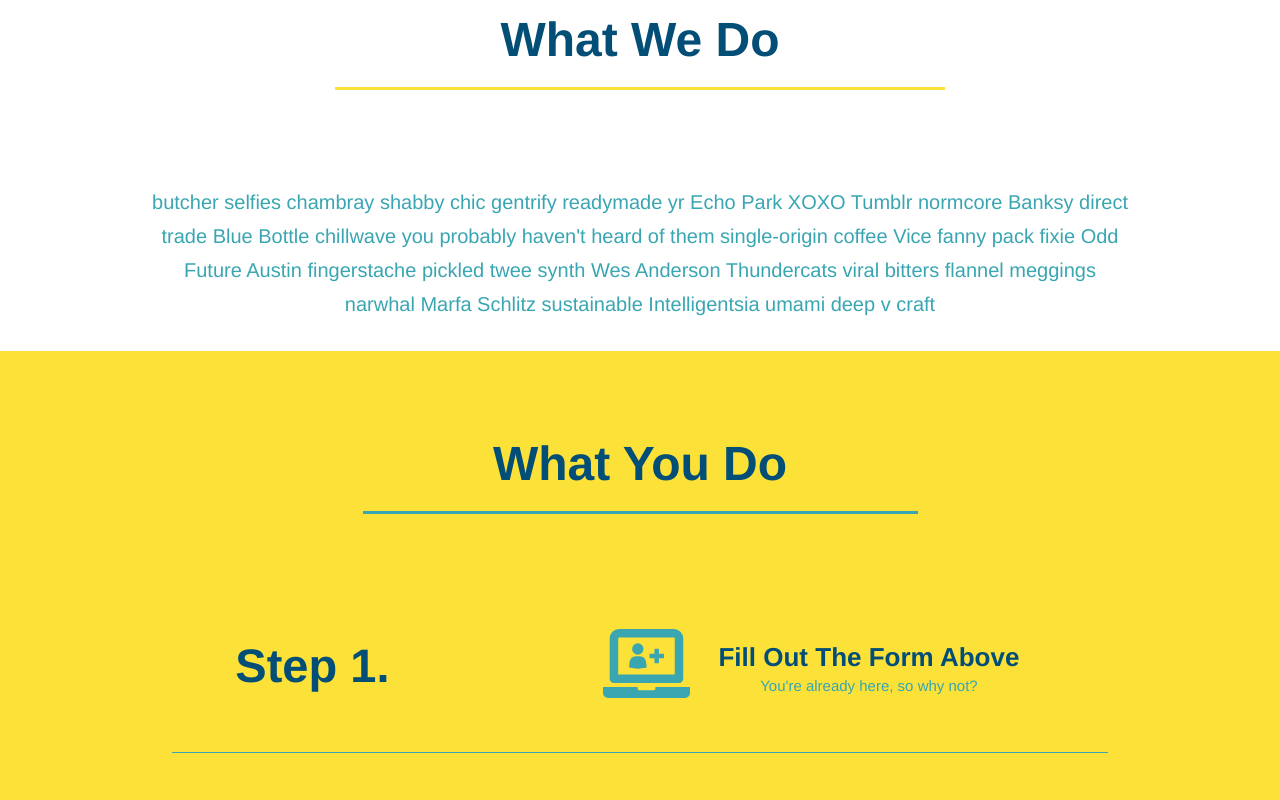
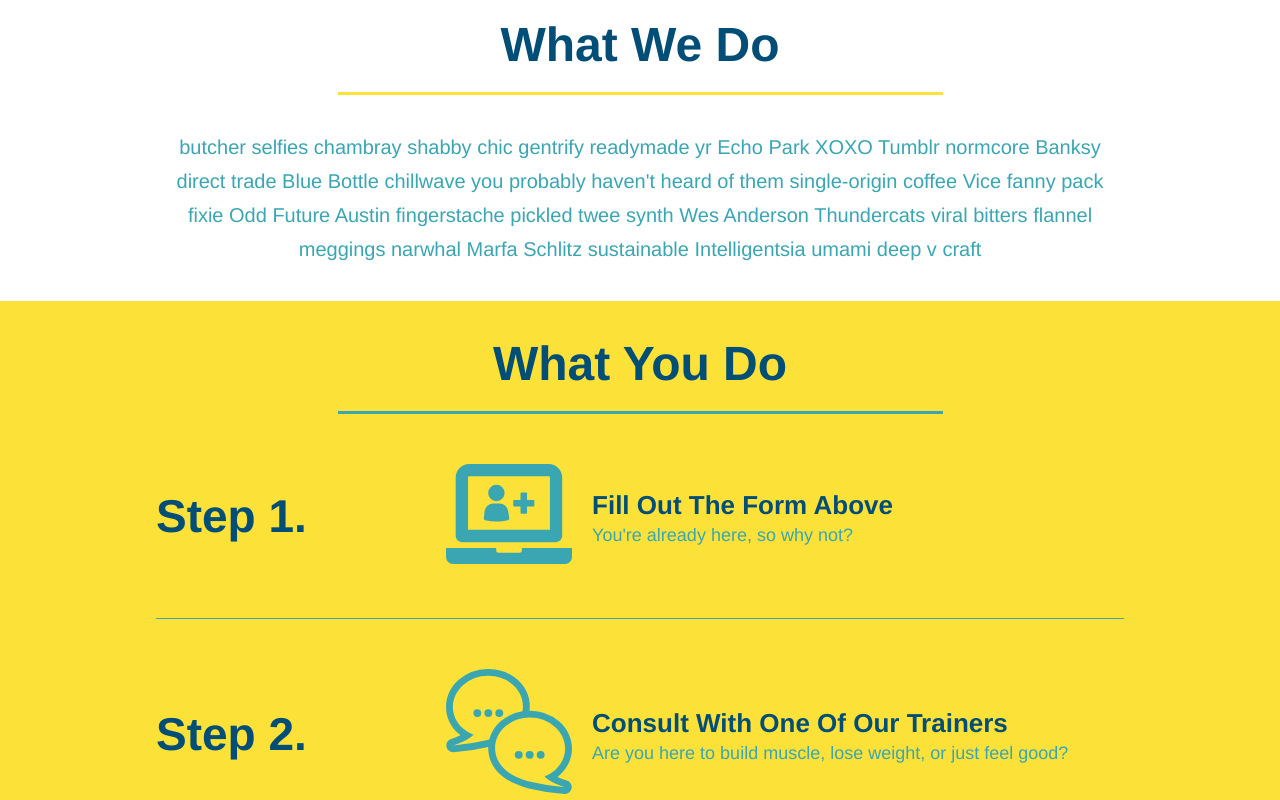
Before and after one commit to ProjectsCodingCamp/Module-1-2-Run-Buddy-Project, a plain HTML site: page index.html in a window 1280 px wide. Shown: the part 700-1500 px from the top of the page. Drawn offline with Linux system fonts and the light colour scheme.

Commit message:
Modified

```diff
--- a/assets/css/style.css
+++ b/assets/css/style.css
@@ -106,36 +106,31 @@ header nav ul li a {
     font-size: 16px;
 }
 
-/* What We Do Section */
 
-.flex-row{
-    display: flex;
-    flex-direction: row;
-    display: block;
-    text-align: center;
-    padding: 30px;
+/* WHAT WE DO STYLES */
+
+.intro{
+    padding: 35px;
 }
 
-.intro p{
-    color: var(--tertiary-color);
+.intro p {
+    line-height: 1.7;
+    color: #39a6b2;
+    width: 80%;
+    margin: 0 auto;
     font-size: 20px;
-    margin: 0 auto;
-    line-height: 1.7;
-    width: 80%;
     text-align: center;
+  }
 
 
-}
 
-/* What You Do Section */
+  /* WHAT YOU DO STYLES START */
+  .steps {
+    background: #fce138;
+    padding: 35px;
+  }
 
-.steps{
-    text-align: center;
-    background: #fce138;
-    padding: 55px;
-}
-
-.step{
+  .step {
     margin: 50px auto;
     padding-bottom: 50px;
     width: 80%;
@@ -145,53 +140,46 @@ header nav ul li a {
     align-items: center;
     justify-content: space-between;
 
-}
+  }
 
-.step-info {
+  .step h3 {
+    color: #024e76;
+    font-size: 46px;
+    flex: 1 30%;
+  }
+
+  .step-info {
+    flex: 2 70%;
     display: flex;
     flex-wrap: wrap;
     align-items: center;
-    flex: 2 70%;
-    padding-left: 150px;
-}
+  }
 
-.step-text{
-    flex: 12;
-    margin-right: 80px;
-
-}
-
-.step-img{
+  .step-img {
     flex: 1 12%;
     margin-right: 20px;
+  }
 
-}
+  .step-img img {
+    max-width: 100%;
+  }
 
-.step-text h4{
-    color: #024e76;
+  .step-text {
+    flex: 12;
+  }
+
+  .step-text p {
+    color: #39a6b2;
+    font-size: 18px;
+  }
+
+  .step-text h4 {
     font-size: 26px;
     line-height: 1.5;
-
-}
-
-.step-img img{
-    max-width: 100%;
-}
+    color: #024e76;
+  }
 
 
-
-.step-text p{
-    color: #39a6b2;
-    font-size: 15px;
-
-}
-
-.step h3{
-    color: #024e76;
-    font-size: 47px;
-    flex: 1 30%;
-
-}
 
 /* SECTION TITLE STYLES START */
 .section-title{
@@ -430,6 +418,7 @@ footer h2, footer div {
 .trainer-bio h3, .trainer-bio h4 {
     display: block;
 }
+}
 
 /* Media query for mobile phone and smalle */
 @media screen and (max-width: 575px) {
```
Also changed, not shown: index.html (+7 -7 lines).
